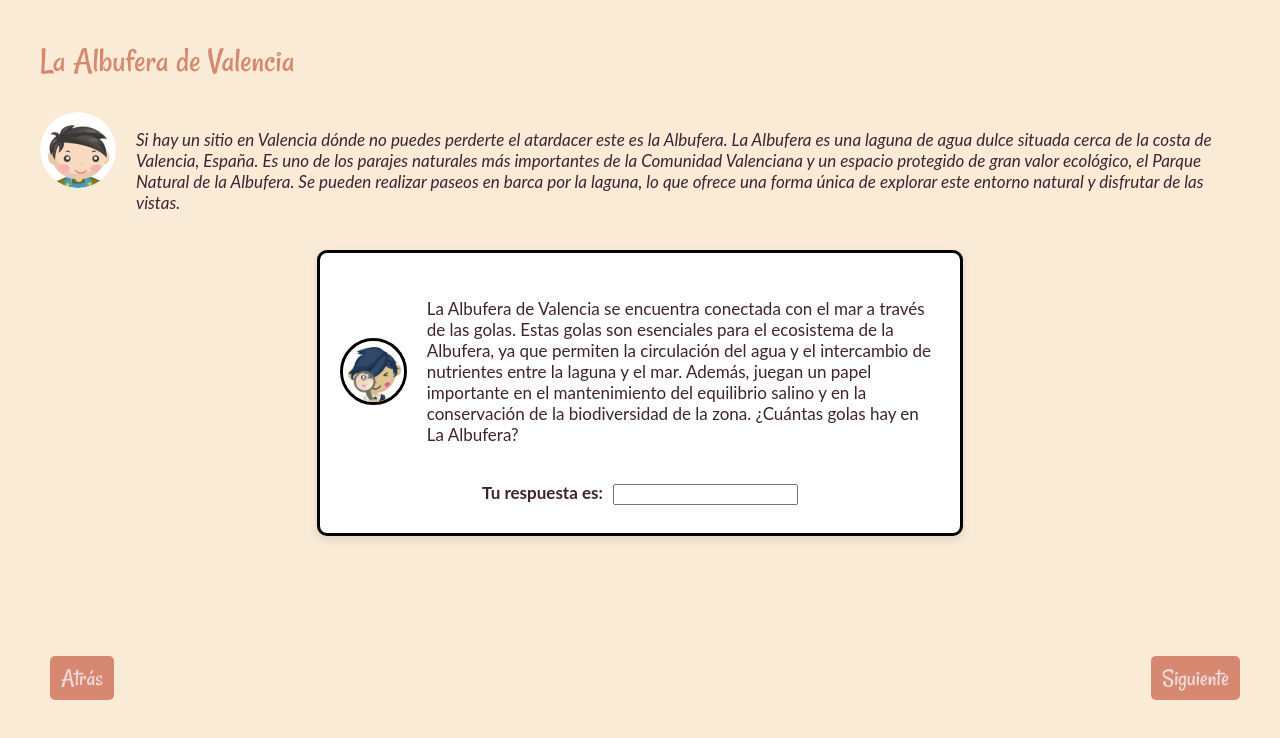
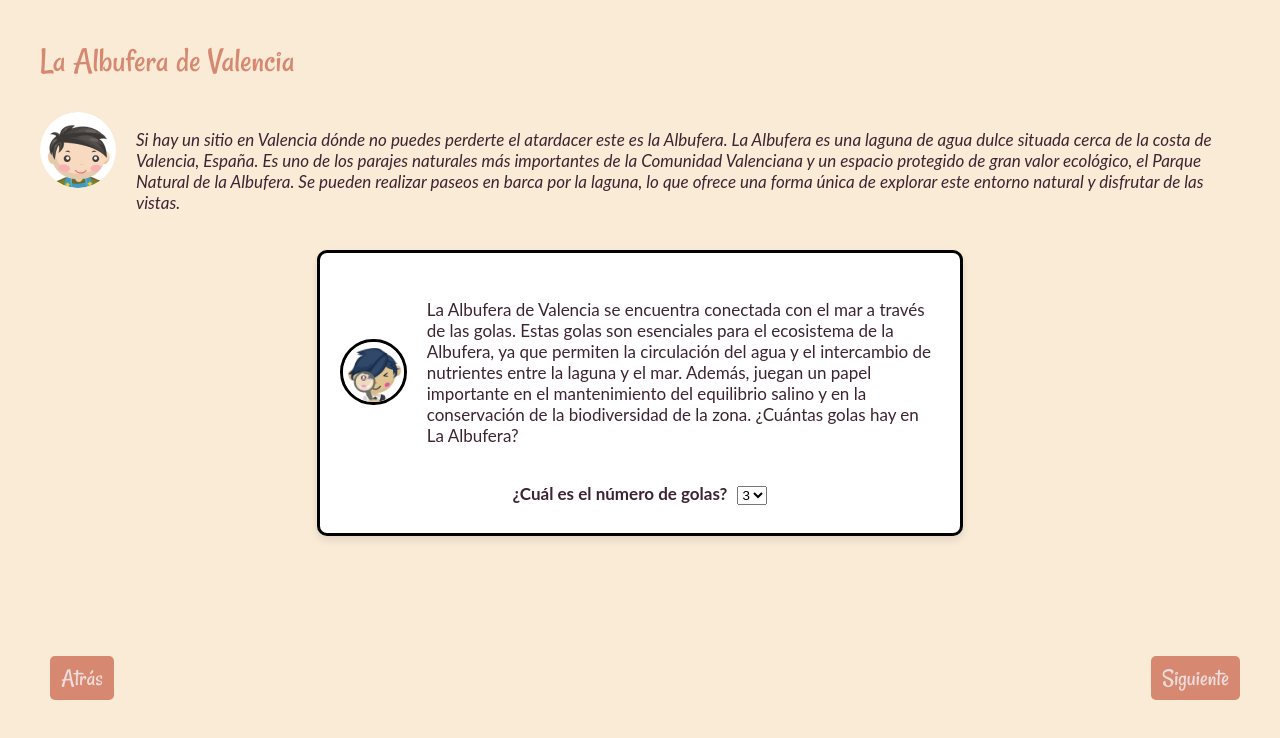
Before and after one commit to MiriamVarela/exploradores_del_enigma, a React (Vite) app: page /itinerary1pk2 in a window 1280 px wide. Shown: the top 738 px of the page. Built offline with nearby package versions, Linux system fonts and the light colour scheme.

Commit message:
json with label and options added

```diff
--- a/src/components/QuizCard/QuizCard.jsx
+++ b/src/components/QuizCard/QuizCard.jsx
@@ -1,35 +1,46 @@
 import Explorador from '../../assets/images/Explorer1_quiz.png';
 import './quizcard.css'
 import PropTypes from 'prop-types';
+import questionsData from '../../data/questions.json';
 
+function QuizCard({ questionId, quiztext }) {
+  const question = questionsData[questionId - 1];
 
-function QuizCard({quiztext, label, type}){
-    return(
-        <>
-            <div className='quizcardiv'>
-                <div className='imgquiz'>
-                    <img className='exploradorquiz' src={Explorador} alt="Explorador"/>
-                    <p className='quiz'>{quiztext}</p>
+  if (!question) {
+    return null;
+  }
+
+  const { options } = question;
+
+  return (
+    <div className="quizcardiv">
+      <div className="imgquiz">
+        <img className="exploradorquiz" src={Explorador} alt="Explorador" />
+        <p className="quiz">{quiztext}</p>
       </div>
 
       <div>
-                    <label className='label'>{label}</label>
-                    <input type={type} />
+        <label className="label">{question.question}</label>
+        <select>
+          {Object.values(options).map((option, index) => (
+            <option key={index} value={option}>
+              {option}
+            </option>
+          ))}
+        </select>
       </div>
-
     </div>
+  );
+}
 
 
-        </>
-
-    );
-}
 
 QuizCard.propTypes = {
     quiztext: PropTypes.string.isRequired,
     label: PropTypes.string.isRequired,
-    type: PropTypes.string.isRequired
+    questionId: PropTypes.number.isRequired
+
   }
 
 
-export default QuizCard
+export default QuizCard;
--- /dev/null
+++ b/src/data/questions.json
@@ -0,0 +1,57 @@
+[
+    {
+        "id": 1,
+        "options": {
+            "option1": "15",
+            "option2": "17",
+            "option3": "19"
+        },
+        "correct_answer": 17,
+        "question": "¿Cuál es el número de toboganes?",
+        "itinerary": "Valencia"
+    },
+    {
+        "id": 2,
+        "options": {
+            "option1": "3",
+            "option2": "4",
+            "option3": "5"
+        },
+        "correct_answer": 3,
+        "question": "¿Cuál es el número de golas?",
+        "itinerary": "Valencia"
+    },
+    {
+        "id": 3,
+        "options": {
+            "option1": "4",
+            "option2": "6",
+            "option3": "8"
+        },
+        "correct_answer": "6",
+        "question": "Cuenta las letras que componen la palabra",
+        "itinerary": "Valencia"
+    },
+    {
+        "id": 4,
+        "options": {
+            "option1": "1902",
+            "option2": "1904",
+            "option3": "1929"
+        },
+        "correct_answer": "1902",
+        "question": "¿En qué año se publicó?",
+        "itinerary": "Valencia"
+    },
+    {
+        "id": 5,
+        "options": {
+            "option1": "Un ángel",
+            "option2": "Santa Clara",
+            "option3": "Un gato"
+        },
+        "correct_answer": "Gato",
+        "question": "Escoge la figura:",
+        "itinerary": "Valencia"
+    }
+]
--- a/src/pages/itinerario1/pk1/Pk1.jsx
+++ b/src/pages/itinerario1/pk1/Pk1.jsx
@@ -4,12 +4,17 @@ import SiteCard from '../../../components/SiteCard/SiteCard';
 import './pk1.css'
 import { useNavigate } from 'react-router-dom';
 
+
+
 function Pk1(){
     const navigate = useNavigate();
+
+
     return (
         <div className='pk1'>
             <SiteCard tittletext='Parque de Gulliver' storytext='Empezamos nuestra visita a Valencia en un lugar dónde vas a sentirte como un auténtico explorador en una tierra gigante. El Parque Gulliver en Valencia es una gran escultura de Jonathan Swift que se encuentra tumbada en el suelo. Está diseñada para que parezca que Gulliver ha sido atado por los liliputienses.'/>
-            <QuizCard quiztext='Gulliver es un parque para que niños y mayores se diviertan explorando y escalando el gigante mediante escaleras, cuerdas y toboganes. ¿Cuántos toboganes puedes contar?' label='Tu respuesta es:'/>
+            <QuizCard quiztext='Gulliver es un parque para que niños y mayores se diviertan explorando y escalando el gigante mediante escaleras, cuerdas y toboganes. ¿Cuántos toboganes puedes contar?' label='Tu respuesta es:' questionId={1} />
+
             <div className='buttons'>
                 <Button onClick={() => navigate('/itinerary1intro')} text='Atrás'/>
                 <Button onClick={() => navigate('/itinerary1pk2')} text="Siguiente"/>
--- a/src/pages/itinerario1/pk2/Pk2.jsx
+++ b/src/pages/itinerario1/pk2/Pk2.jsx
@@ -9,7 +9,7 @@ function Pk2(){
     return (
         <div className='pk1'>
             <SiteCard tittletext='La Albufera de Valencia ' storytext='Si hay un sitio en Valencia dónde no puedes perderte el atardacer este es la Albufera. La Albufera es una laguna de agua dulce situada cerca de la costa de Valencia, España. Es uno de los parajes naturales más importantes de la Comunidad Valenciana y un espacio protegido de gran valor ecológico, el Parque Natural de la Albufera. Se pueden realizar paseos en barca por la laguna, lo que ofrece una forma única de explorar este entorno natural y disfrutar de las vistas.'/>
-            <QuizCard quiztext='La Albufera de Valencia se encuentra conectada con el mar a través de las golas. Estas golas son esenciales para el ecosistema de la Albufera, ya que permiten la circulación del agua y el intercambio de nutrientes entre la laguna y el mar. Además, juegan un papel importante en el mantenimiento del equilibrio salino y en la conservación de la biodiversidad de la zona. ¿Cuántas golas hay en La Albufera?' label='Tu respuesta es:'/>
+            <QuizCard quiztext='La Albufera de Valencia se encuentra conectada con el mar a través de las golas. Estas golas son esenciales para el ecosistema de la Albufera, ya que permiten la circulación del agua y el intercambio de nutrientes entre la laguna y el mar. Además, juegan un papel importante en el mantenimiento del equilibrio salino y en la conservación de la biodiversidad de la zona. ¿Cuántas golas hay en La Albufera?' label='Tu respuesta es:' questionId={2}/>
             <div className='buttons'>
                 <Button onClick={() => navigate('/itinerary1pk1')} text='Atrás'/>
                 <Button onClick={() => navigate('/itinerary1pk3')} text="Siguiente"/>
--- a/src/pages/itinerario1/pk3/Pk3.jsx
+++ b/src/pages/itinerario1/pk3/Pk3.jsx
@@ -9,7 +9,7 @@ function Pk3(){
     return (
         <div className='pk1'>
             <SiteCard tittletext='La ciudad de las ciencias ' storytext='La Ciudad de las Artes y las Ciencias (Ciutat de les Arts i les Ciències en valenciano) es un complejo arquitectónico y cultural diseñada por el arquitecto valenciano Santiago Calatrava y el arquitecto e ingeniero Félix Candela y situado en el antiguo cauce del río Turia en Valencia. Se compone de 6 elementos principales: LHemisfèric, El Museu de les Ciències Príncipe Felipe, LUmbracle, LOceanogràfic, Ágora y El Puente de lAssut de lOr. En el Hemisfèric, el edificio con forma de ojo, podrás disfrutar de una variedad de proyecciones en 3D y películas educativas sobre el espacio y la naturaleza. En el museo de las ciencias podrás visitar exposiciones interactivas sobre diversos temas científicos, desde la biología hasta la tecnología. En el Oceanografic, el acuario más grande de Europa, podrás descubrir una impresionante variedad de vida marina.'/>
-            <QuizCard quiztext='Además de los lugares anteriores en las inmediaciones de la Ciudad de las Artes y las Ciencias encontrarás el Jardín de la Astronomía, diseñado para promover la comprensión y aprecio de la astronomía, así como para enseñar sobre la medición del tiempo en la antigüedad. Fíjate en el instrumento astronómico sencillo más antiguo: una simple barra plantada en el suelo que proyecta su sombra sobre un plano horizontal. Cuenta las letras que componen la palabra que designa a este instrumento. ' label='Tu respuesta es:'/>
+            <QuizCard quiztext='Además de los lugares anteriores en las inmediaciones de la Ciudad de las Artes y las Ciencias encontrarás el Jardín de la Astronomía, diseñado para promover la comprensión y aprecio de la astronomía, así como para enseñar sobre la medición del tiempo en la antigüedad. Fíjate en el instrumento astronómico sencillo más antiguo: una simple barra plantada en el suelo que proyecta su sombra sobre un plano horizontal. Cuenta las letras que componen la palabra que designa a este instrumento. ' label='Tu respuesta es:' questionId={3}/>
             <div className='buttons'>
                 <Button onClick={() => navigate('/itinerary1pk2')} text='Atrás'/>
                 <Button onClick={() => navigate('/itinerary1pk4')} text="Siguiente"/>
--- a/src/pages/itinerario1/pk4/Pk4.jsx
+++ b/src/pages/itinerario1/pk4/Pk4.jsx
@@ -9,7 +9,7 @@ function Pk4(){
     return (
         <div className='pk1'>
             <SiteCard tittletext='Playa de la Malvarrosa ' storytext='Durante el siglo XIX, La Malvarrosa era un lugar muy popular entre la alta sociedad valenciana y se convirtió en un destino de veraneo muy prestigioso. Grandes personalidades, incluyendo la realeza, frecuentaban la playa y las villas de la zona. Este período de esplendor dejó una marca en la historia y la cultura de la ciudad. Disfruta del clima mediterráneo de Valencia y relájate por su paseo marítimo, sus arenas doradas y sus restaurantes a lo largo de la costa. Además, es un sitio que ha inspirado a artistas, poetas y escritores a lo largo de los años.'/>
-            <QuizCard quiztext='La Playa de la Malvarrosa lleva su nombre en honor a la famosa novela "Blancaflor y Filomena", escrita por el poeta valenciano Vicente Blasco Ibáñez. Malvarrosa es el nombre de una de las protagonistas, una joven noble valenciana. ¿En qué año fue la novela publicada? Suma todas las cifras.' label='Tu respuesta es:'/>
+            <QuizCard quiztext='La Playa de la Malvarrosa lleva su nombre en honor a la famosa novela "Blancaflor y Filomena", escrita por el poeta valenciano Vicente Blasco Ibáñez. Malvarrosa es el nombre de una de las protagonistas, una joven noble valenciana. ¿En qué año fue la novela publicada? Suma todas las cifras.' label='Tu respuesta es:' questionId={4}/>
             <div className='buttons'>
                 <Button onClick={() => navigate('/itinerary1pk3')} text='Atrás'/>
                 <Button onClick={() => navigate('/itinerary1pk5')} text="Siguiente"/>
--- a/src/pages/itinerario1/pk5/Pk5.jsx
+++ b/src/pages/itinerario1/pk5/Pk5.jsx
@@ -8,8 +8,8 @@ function Pk5(){
     const navigate = useNavigate();
     return (
         <div className='pk1'>
-            <SiteCard tittletext='Jardín Botánico ' storytext='Im taking you to the village of Lichères. I hope youre a good sailor! Follow me ! As you leave the town hall, turn left. When you reach turn right, towards the next spot.'/>
-            <QuizCard quiztext='What weapon can you see engraved on a medieval tombstone, along the river Charente? Count the letters in this word and subtract 1. Look near the ford (shallow place in a river)' label='Tu respuesta es:'/>
+            <SiteCard tittletext='Barrio del Carmen ' storytext='El Barrio del Carmen, situado en el casco antiguo de la ciudad, es uno de los barrios más históricos y pintorescos de Valencia. Su combinación de historia, arte callejero, vida nocturna y ambiente bohemio lo convierte en un lugar único y encantador para explorar en la ciudad. El nombre "El Carmen" se deriva del antiguo Convento de Santa Clara, que estaba ubicado en la zona. Este convento, fundado por las Clarisas, fue conocido por las valencianas como "El Carmen". '/>
+            <QuizCard quiztext=' En el Barrio del Carmen de Valencia, la "Casita del Gato" es una pequeña estructura que se asemeja a una gatera o una pequeña casa para gatos. Se trata de una instalación artística curiosa y única que ha capturado la imaginación de los visitantes. Encima del muro dónde se encuentra la casita puedes ver una escultura. ¿Qué figura representa?' label='Tu respuesta es:' questionId={5}/>
             <div className='buttons'>
                 <Button onClick={() => navigate('/itinerary1pk4')} text='Atrás'/>
                 <Button onClick={() => navigate('/itinerary1pk6')} text="Siguiente"/>
```
Also changed, not shown: 1 other file (tests, documents, lock files or other folders). Lines whose indentation alone changed are shown as unchanged.
